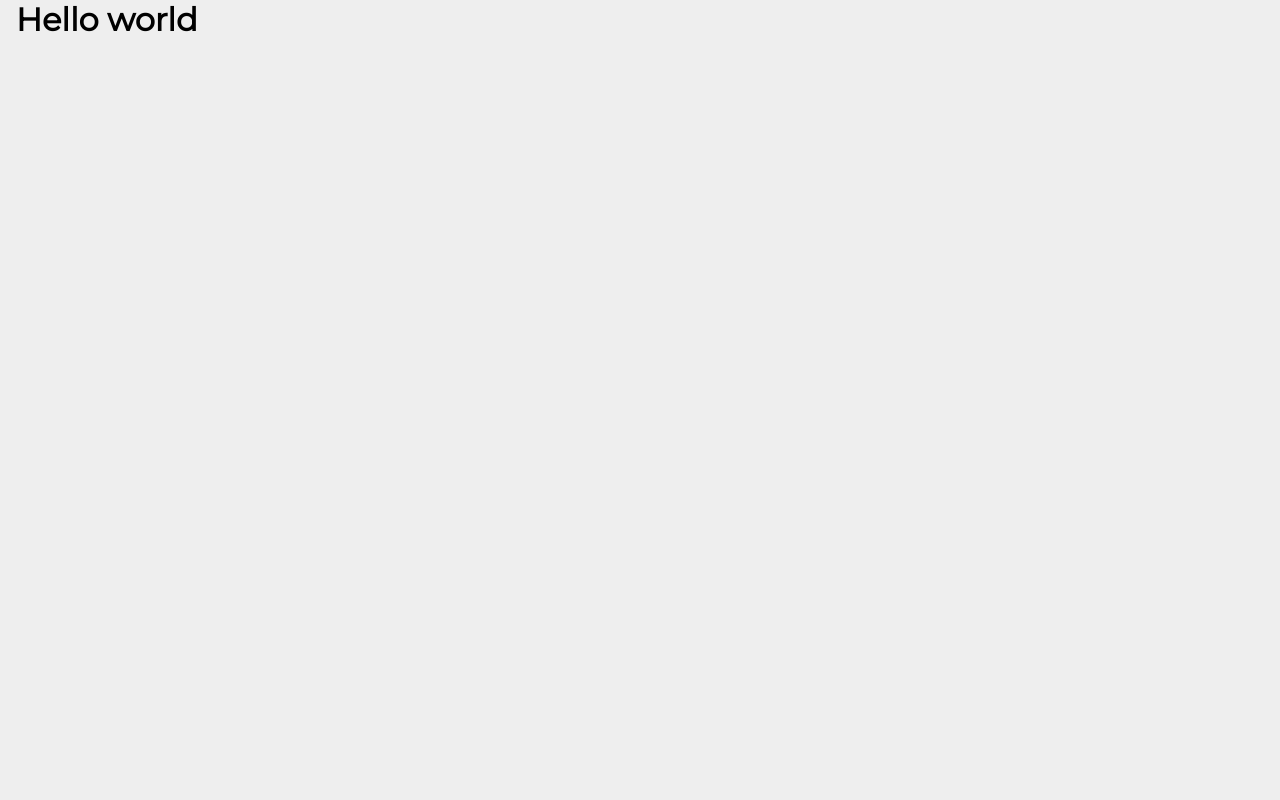
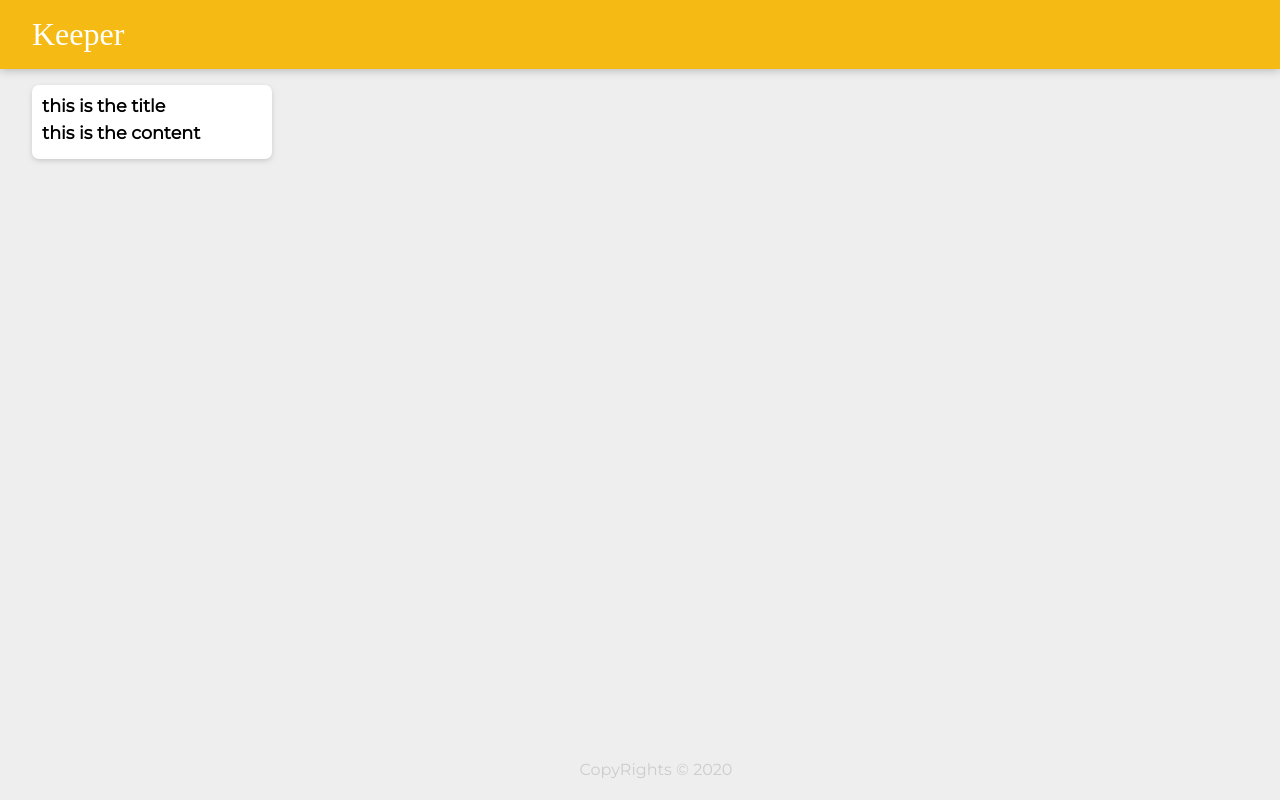
Before and after one commit to samirazazy/keeper, a React (Create React App) app: page / in a window 1280 px wide. Built offline with nearby package versions, Linux system fonts and the light colour scheme; a web font is replaced by a local one.

Commit message:
refactor components

```diff
--- /dev/null
+++ b/src/components/Footer.jsx
@@ -0,0 +1,11 @@
+import React from "react";
+
+function Footer() {
+  return (
+    <footer>
+      <p> CopyRights &copy; {new Date().getFullYear()}</p>
+    </footer>
+  );
+}
+
+export default Footer;
--- /dev/null
+++ b/src/components/Header.jsx
@@ -0,0 +1,11 @@
+import React from "react";
+
+function Header() {
+  return (
+    <header>
+      <h1>Keeper</h1>
+    </header>
+  );
+}
+
+export default Header;
--- /dev/null
+++ b/src/components/Note.jsx
@@ -0,0 +1,12 @@
+import React from "react";
+
+function Note() {
+  return (
+    <div className="note">
+      <h1>this is the title</h1>
+      <h1>this is the content</h1>
+    </div>
+  );
+}
+
+export default Note;
--- /dev/null
+++ b/src/components/app.jsx
@@ -0,0 +1,16 @@
+import React from "react";
+import Header from "./Header";
+import Footer from "./Footer";
+import Note from "./Note";
+
+function App() {
+  return (
+    <div>
+      <Header />
+      <Note />
+      <Footer />
+    </div>
+  );
+}
+
+export default App;
--- a/src/index.js
+++ b/src/index.js
@@ -1,7 +1,8 @@
 import React from "react";
 import ReactDome from "react-dom";
+import App from "./components/app";
 
-ReactDome.render(<h1>Hello world</h1>, document.getElementById("root"));
+ReactDome.render(<App />, document.getElementById("root"));
 
 //1. Create a new React app.
 //2. Create a App.jsx component.
```
